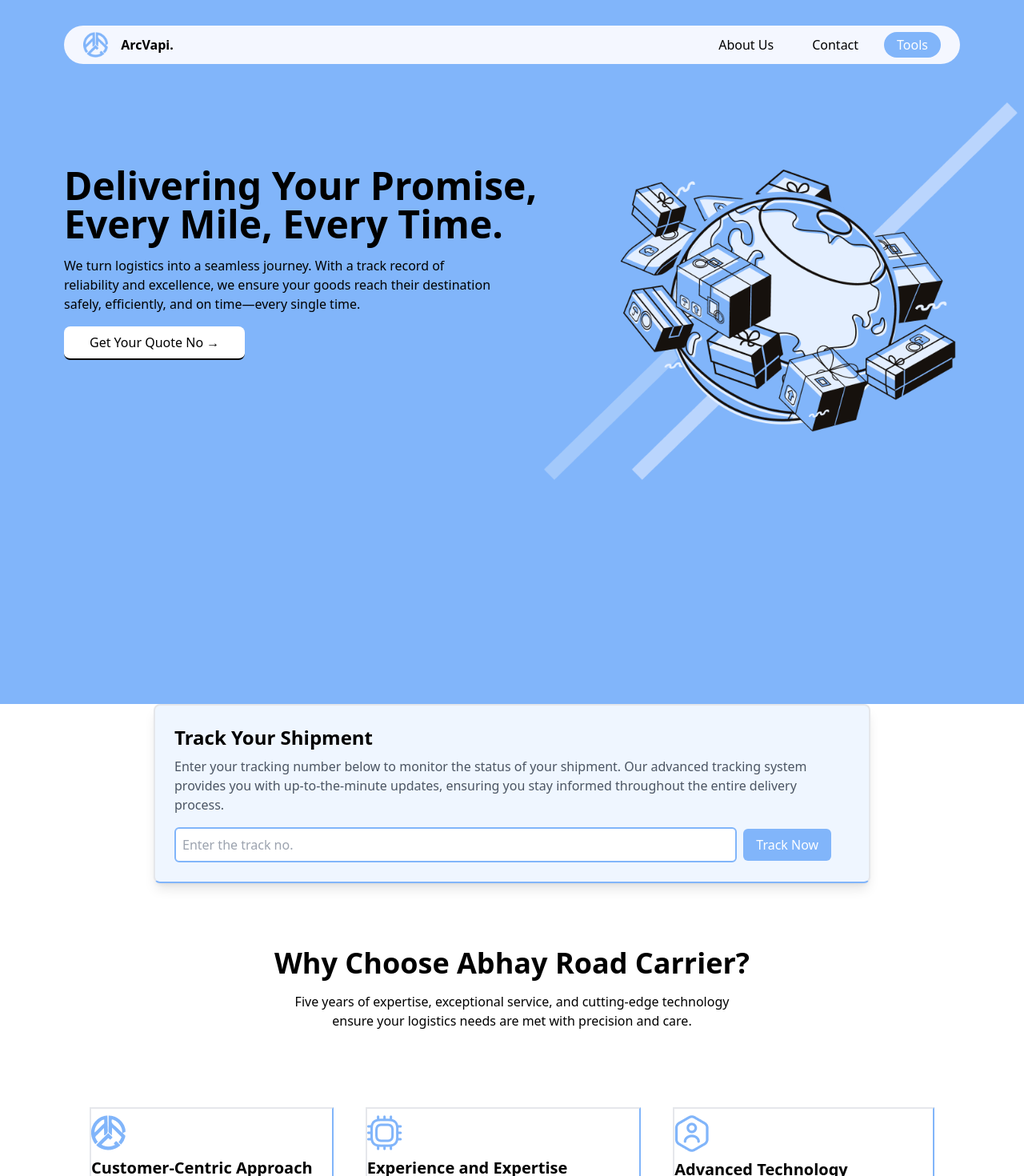
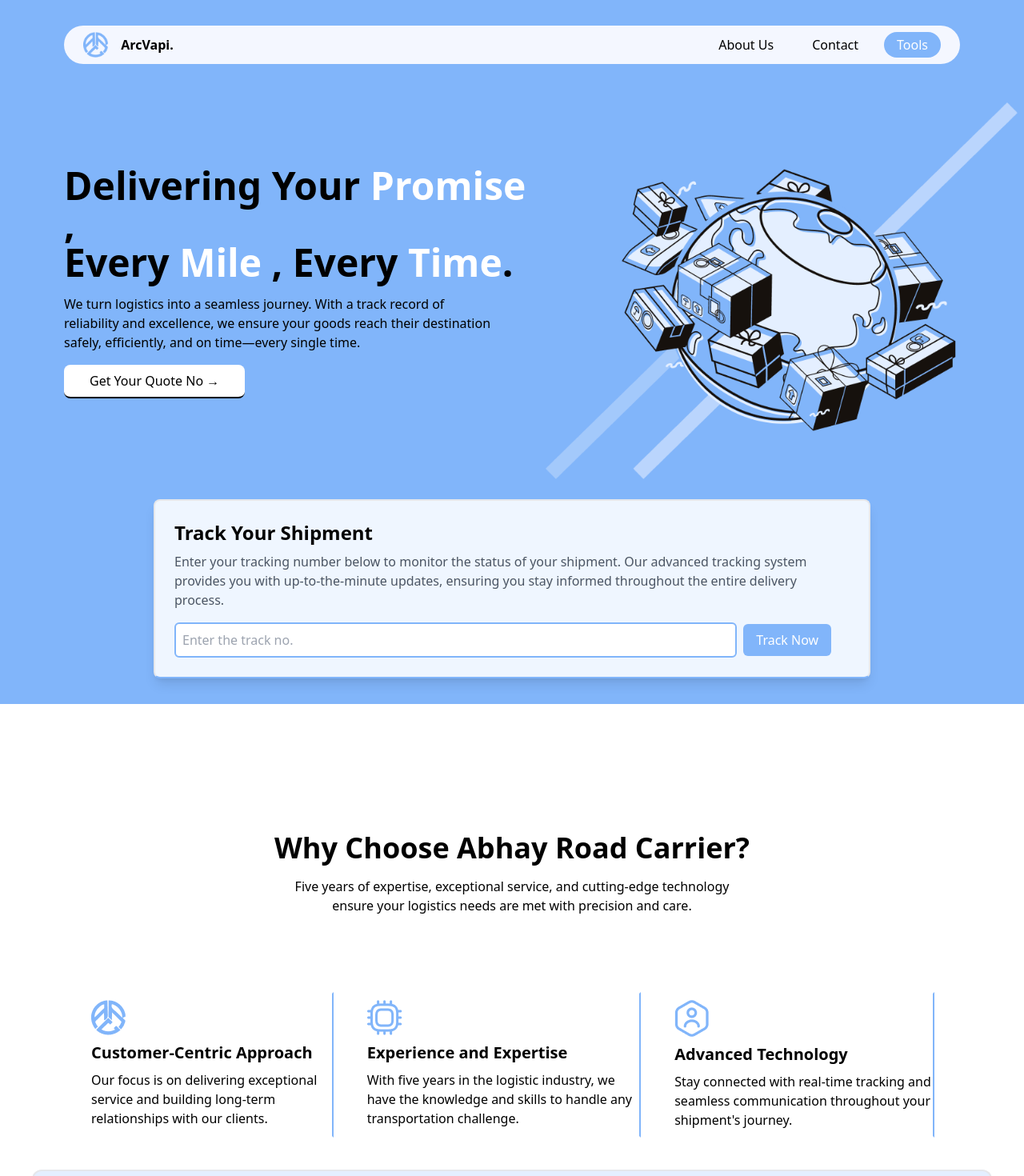
Before and after one commit to nishanthspk/ARCVAPI, a React (Create React App) app: page / in a window 1280 px wide. Shown: the top 1470 px of the page at 80% size. Built offline with nearby package versions, Linux system fonts and the light colour scheme.

Commit message:
Shipment

```diff
--- a/src/Pages/Home.jsx
+++ b/src/Pages/Home.jsx
@@ -19,9 +19,10 @@ export default class Home extends PureComponent {
   render() {
     return (
       <div>
+      <div className='relative'>
         <div className='h-screen font DM Sans bg-[#81B5FA] flex justify-between '>
-          <div className='pt-32 pl-20'>
-            <p className='text-5xl font-semibold '>Delivering Your  Promise, <br /> Every Mile, Every Time.</p>
+          <div className=' pt-32 pl-20'>
+            <p className='text-5xl font-semibold '>Delivering Your <span className='text-white'> Promise</span> , <br /> Every <span className='text-white'> Mile</span> , Every <span className='text-white'> Time</span>.</p>
             <p className='my-4'>We turn logistics into a seamless journey. With a track record of <br /> reliability and excellence, we ensure your goods reach their destination <br /> safely, efficiently, and on time—every single time.</p>
             <button className='bg-[#FFFFFF] rounded-lg px-8 py-2 border-b-2 border-black'>Get Your Quote No  →</button>
           </div>
@@ -31,8 +32,8 @@ export default class Home extends PureComponent {
 
         </div>
 
-
-        <div class="bg-blue-50 p-6 rounded-lg shadow-lg max-w-4xl mx-auto border-2 border-b-[#81B5FA]">
+        <div className='absolute inset-0 pt-96'>
+        <div class="bg-blue-50 p-6 rounded-lg mt-40 shadow-lg max-w-4xl mx-auto border-2 border-b-[#81B5FA] ">
           <h2 class="text-2xl font-bold mb-2">Track Your Shipment</h2>
           <p class="text-gray-600 mb-4">
             Enter your tracking number below to monitor the status of your shipment. Our advanced tracking system provides you with up-to-the-minute updates, ensuring you stay informed throughout the entire delivery process.
@@ -50,27 +51,29 @@ export default class Home extends PureComponent {
             </button>
           </div>
         </div>
+        </div>
+      </div>
 
-        <div className='pt-20'>
+        <div className='pt-40'>
           <p className='font-semibold text-center text-4xl '>Why Choose Abhay Road Carrier?</p>
           <p className='text-center my-4'>Five years of expertise, exceptional service, and cutting-edge technology <br /> ensure your logistics needs are met with precision and care.</p>
         </div>
 
         <div className='flex gap-10 pt-20 mx-28 '>
-          <div className='border-2 border-r-[#81B5FA]'>
+          <div className='border-2 border-r-[#81B5FA] border-transparent'>
             <img className='my-2' src={Arc} alt="" />
             <p className='text-xl font-semibold my-2'>Customer-Centric Approach</p>
             <p className='items-center my-2'>Our focus is on delivering exceptional service and building long-term relationships with our clients.</p>
           </div>
 
 
-          <div className='border-2 border-r-[#81B5FA]'>
+          <div className='border-2 border-r-[#81B5FA] border-transparent'>
             <img className='my-2' src={Cpu} alt="" />
             <p className='text-xl font-semibold my-2'>Experience and Expertise</p>
             <p className='items-center my-2'>With five years in the logistic industry, we have the knowledge and skills to handle any transportation challenge.</p>
           </div>
 
-          <div className='border-2 border-r-[#81B5FA]'>
+          <div className='border-2 border-r-[#81B5FA] border-transparent'>
             <img className='my-2' src={User} alt="" />
             <p className='text-xl font-semibold my-2'>Advanced Technology</p>
             <p className='items-center my-2'>Stay connected with real-time tracking and seamless communication throughout your shipment's journey.</p>
```
